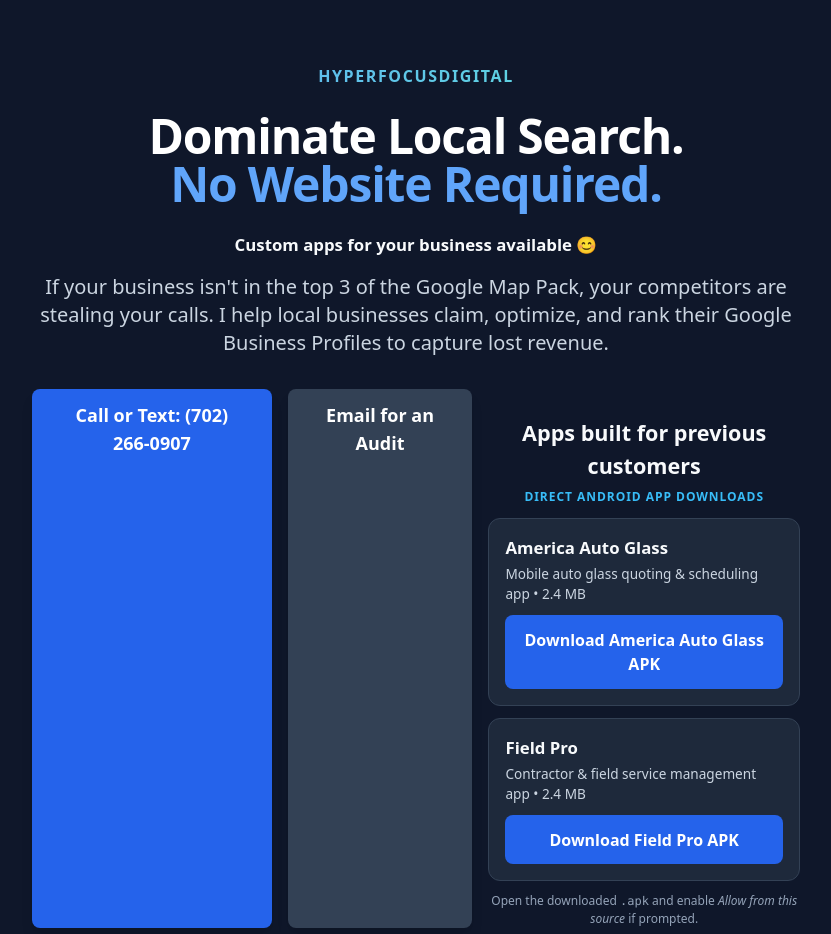
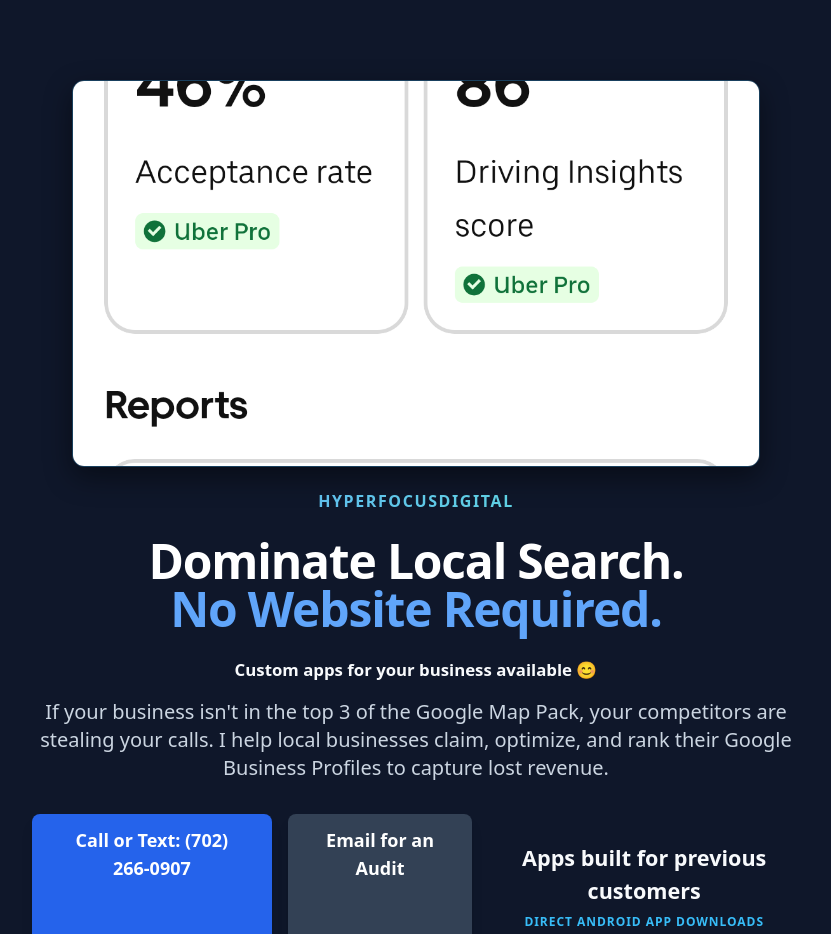
Before and after one commit to Pangone1/b2b-local-seo, a plain HTML site: page index.html in a window 1280 px wide. Shown: the top 934 px of the page, without its empty margins (224-1055 px from the left). Drawn offline with nearby package versions, Linux system fonts and the light colour scheme.

Commit message:
Add 16:9 SEO & GBP auditing banner above HYPERFOCUSDIGITAL header

```diff
--- a/index.html
+++ b/index.html
@@ -10,7 +10,17 @@
     <!-- Hero Section -->
     <header class="bg-slate-900 text-white py-16 px-6 text-center border-b-4 border-blue-600">
         <div class="max-w-3xl mx-auto">
-            <div class="text-transparent bg-clip-text bg-gradient-to-r from-blue-400 to-teal-300 font-black tracking-widest uppercase text-sm md:text-base mb-6 letter-spacing-2">HyperfocusDigital</div>
+            <!-- HYPERFOCUS-SEO-BANNER-START -->
+<div class="hf-top-banner-wrap" style="width: 100%; max-width: 720px; margin: 16px auto 22px auto; padding: 0 16px; box-sizing: border-box;">
+  <img
+    src="assets/seo-gbp-banner.jpg"
+    alt="SEO & Google Business Profile Auditing Packages - Hyperfocus Digital"
+    style="width: 100%; aspect-ratio: 16 / 9; height: auto; object-fit: cover; display: block; border-radius: 12px; border: 1px solid rgba(56, 189, 248, 0.25); box-shadow: 0 10px 28px rgba(0, 0, 0, 0.45);"
+    loading="eager"
+  />
+</div>
+<!-- HYPERFOCUS-SEO-BANNER-END -->
+<div class="text-transparent bg-clip-text bg-gradient-to-r from-blue-400 to-teal-300 font-black tracking-widest uppercase text-sm md:text-base mb-6 letter-spacing-2">HyperfocusDigital</div>
             <h1 class="text-4xl md:text-5xl font-extrabold mb-6 tracking-tight">Dominate Local Search. <br><span class="text-blue-400">No Website Required.</span></h1>
   <p style="color:#f8fafc !important;font-size:1.05rem;font-weight:700;margin:0.75rem 0 1rem;text-align:center;">Custom apps for your business available 😊</p>
             <p class="text-xl mb-8 text-slate-300">If your business isn't in the top 3 of the Google Map Pack, your competitors are stealing your calls. I help local businesses claim, optimize, and rank their Google Business Profiles to capture lost revenue.</p>
```
Also changed, not shown: assets/seo-gbp-banner.jpg (added).
